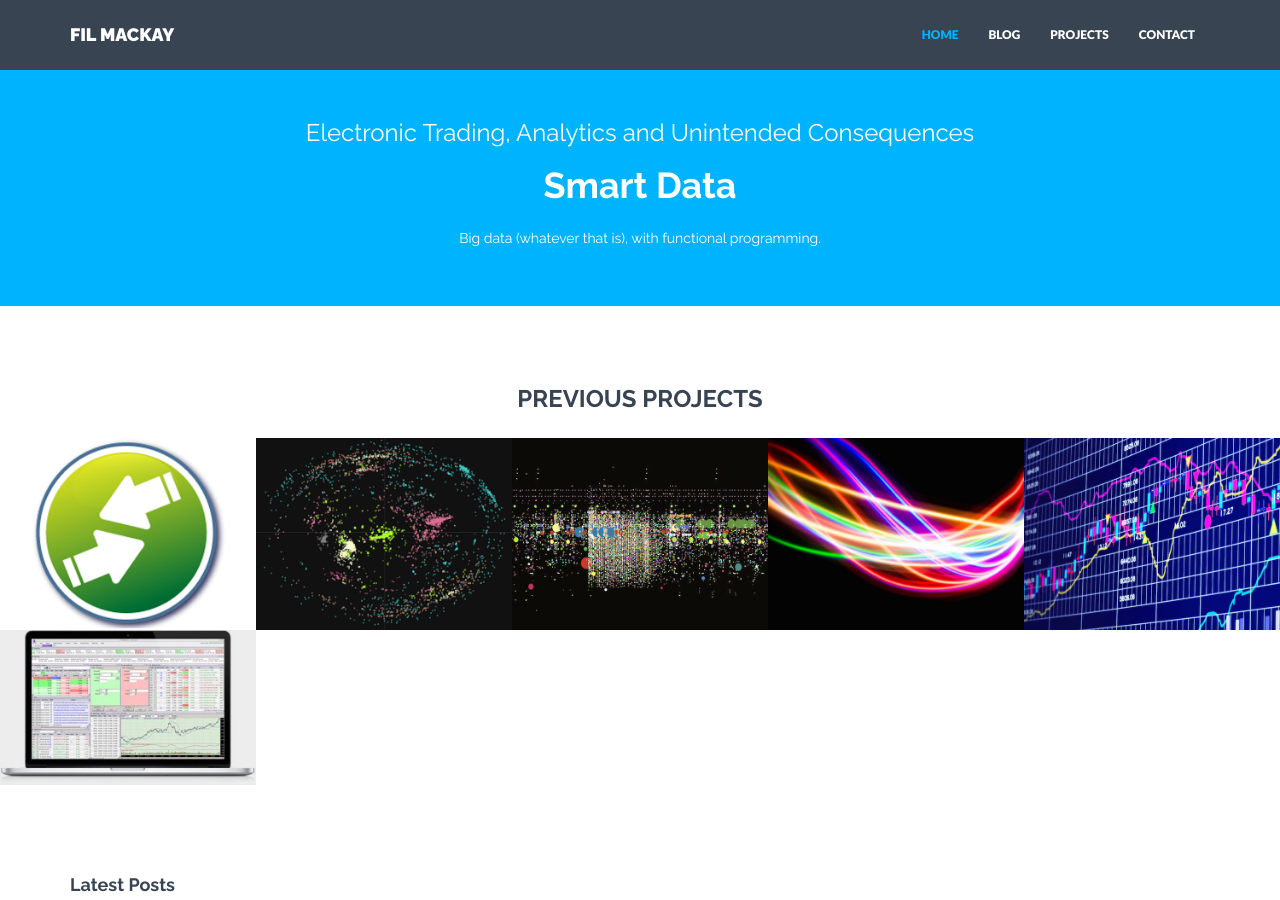
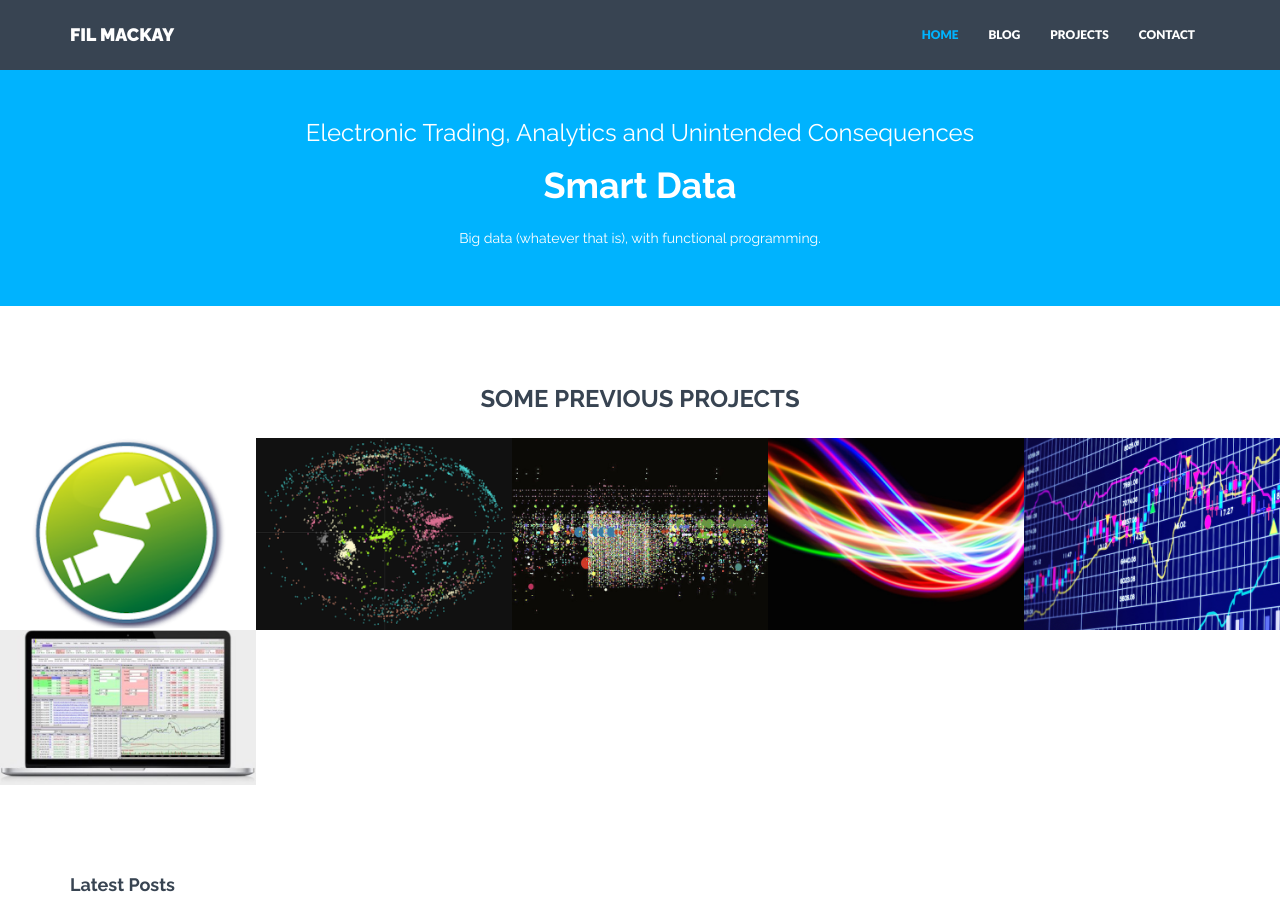
Before and after one commit to filmackay/filmackay, a Jekyll site: the page built from index.html, in a window 1280 px wide and 900 px high. Built offline with Jekyll 4.4.1, drawn with Linux system fonts in a browser that asks for light colours; nearby versions of some CDN libraries; Markdown is read by kramdown in place of the engine named in the settings; some of the changed lines change nothing that is shown.

Commit message:
Update index.html

```diff
--- a/index.html
+++ b/index.html
@@ -29,7 +29,7 @@
     </div>
 </div> -->
 
-{% include projects.html title="PREVIOUS PROJECTS" limit=10 %}
+{% include projects.html title="SOME PREVIOUS PROJECTS" limit=10 %}
 
 <div class="container mtb">
     <div class="row">
```
